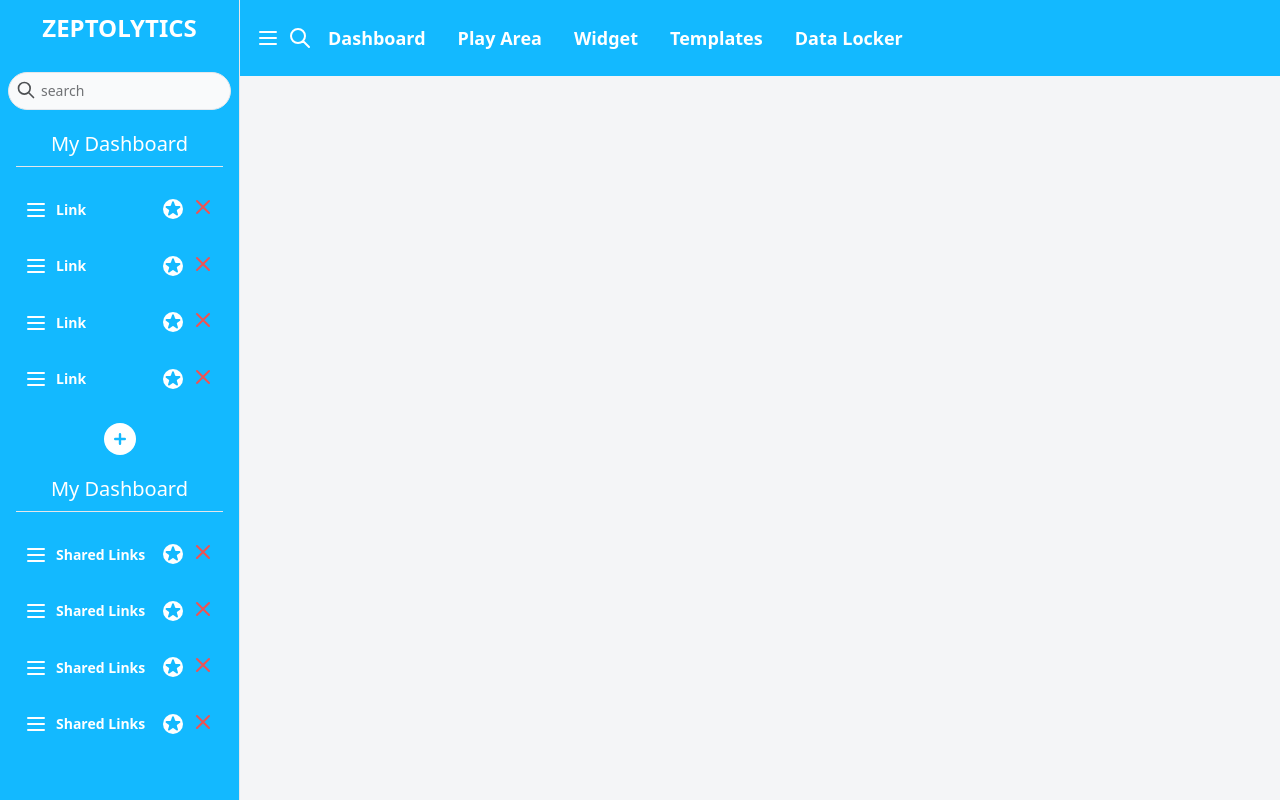
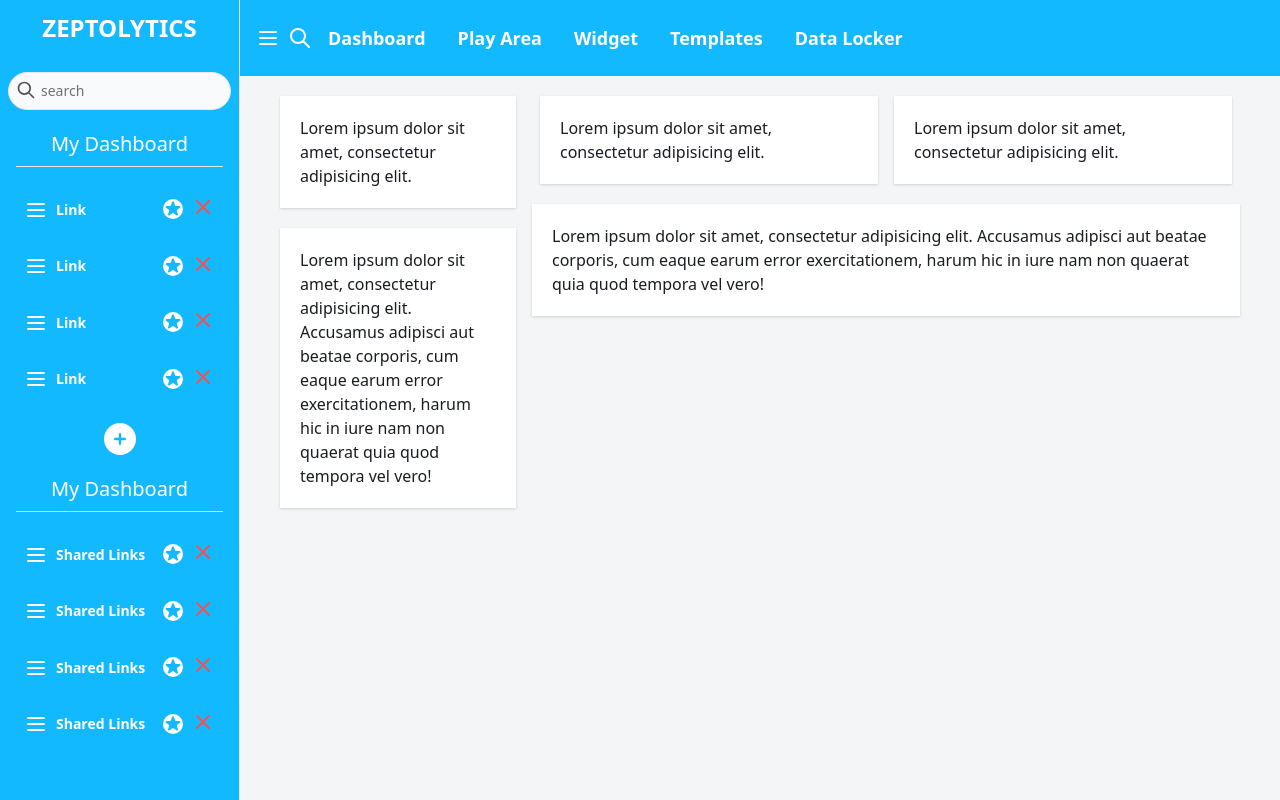
Before and after one commit to DilshanHarendra/dynamic-dashboard-reactjs, a React (Create React App) app: page / in a window 1280 px wide. Built offline with nearby package versions, Linux system fonts and the light colour scheme.

Commit message:
create page

```diff
--- a/src/App.js
+++ b/src/App.js
@@ -1,12 +1,15 @@
 import './assets/css/main.css'
 import './assets/css/custom.css'
 import BaseLayout from "./layouts/BaseLayout";
+import SamplePage from "./SamplePage";
 
 
 function App() {
   return (
     <div className="App">
-     <BaseLayout/>
+        <BaseLayout>
+            <SamplePage/>
+        </BaseLayout>
     </div>
   );
 }
--- /dev/null
+++ b/src/SamplePage.js
@@ -0,0 +1,30 @@
+import React from  'react'
+
+function SamplePage(){
+    return (
+        <div className="flex md:flex-row flex-col pb-8">
+            <div className="md:w-1/4 w-full">
+                <div className="bg-white p-5 shadow">
+                Lorem ipsum dolor sit amet, consectetur adipisicing elit.
+                </div>
+                <div className="bg-white p-5 shadow mt-5">
+                    Lorem ipsum dolor sit amet, consectetur adipisicing elit. Accusamus adipisci aut beatae corporis, cum eaque earum error exercitationem, harum hic in iure nam non quaerat quia quod tempora vel vero!
+                </div>
+            </div>
+            <div className="md:w-3/4 w-full   md:ml-4">
+                <div className="flex md:flex-row flex-col">
+                    <div className="bg-white p-5 shadow  md:w-2/4 w-full md:mx-2">
+                        Lorem ipsum dolor sit amet, consectetur adipisicing elit.
+                    </div>
+                    <div className="bg-white p-5 shadow md:w-2/4 md:mt-0 mt-5 w-full md:mx-2">
+                        Lorem ipsum dolor sit amet, consectetur adipisicing elit.
+                    </div>
+                </div>
+
+                <div className="bg-white p-5 shadow mt-5">
+                    Lorem ipsum dolor sit amet, consectetur adipisicing elit. Accusamus adipisci aut beatae corporis, cum eaque earum error exercitationem, harum hic in iure nam non quaerat quia quod tempora vel vero!
+                </div>
+            </div>
+        </div>
+    )
+}export default SamplePage
--- a/src/layouts/BaseLayout.js
+++ b/src/layouts/BaseLayout.js
@@ -30,9 +30,9 @@ function BaseLayout(props){
 
 
             <TheHeader isSidebarOpen={isSidebarOpen}  setIsSidebarOpen={setIsSidebarOpen}/>
-            <div className="w-full md:pl-60 bg-gray-100">
+            <div className={`w-full ${isSidebarOpen?'md:pl-60':'pl-0'} bg-gray-100 transition duration-400`}>
 
-                <div className="container mx-auto  px-10 pt-8  bg-gray-100 h-screen max-h-screen overflow-y-auto hide-scroll-bar">
+                <div className="container mx-auto  px-10 pt-24  bg-gray-100 h-screen max-h-screen overflow-y-auto hide-scroll-bar">
 
                     {props.children}
                 </div>
```
Also changed, not shown: src/pages.js (added).
